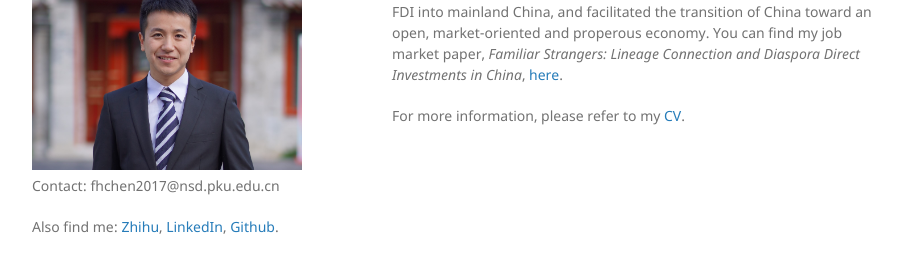
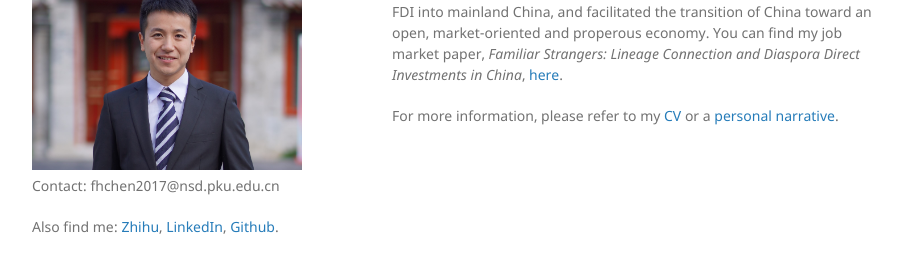
Before and after one commit to FanghaoChen/homepage, a Jekyll site: the page built from index.md, in a window 1280 px wide. Shown: the part 318-591 px from the top of the page, without its empty margins (178-1099 px from the left). Built offline with Jekyll 4.4.1, drawn with Linux system fonts in a browser that asks for light colours.

Commit message:
Update index.md

```diff
--- a/index.md
+++ b/index.md
@@ -9,4 +9,4 @@ Welcome! I'm a Ph.D. candidate in the National School of Development at Peking U
 
 I'm broadly interested in the economic theory and empirics related to firms, including but not limited to  development economics, international economics, urban economics, and industrial organization. The common thread of my research is in understanding industrial evolution in open economy, with a regional focus on China. My current focuses are how Chinese diasporas pinoneered in a premature market, provided the seeding FDI into mainland China, and facilitated the transition of China toward an open, market-oriented and properous economy. You can find my job market paper, _Familiar Strangers: Lineage Connection and Diaspora Direct Investments in China_, [here](./assets/familiar_stranger_draft_220303.pdf).
 
-For more information, please refer to my [CV](./assets/CV_FanghaoChen_220509.pdf).
+For more information, please refer to my [CV](./assets/CV_FanghaoChen_220509.pdf) or a [personal narrative](https://mp.weixin.qq.com/s?__biz=Mzg4MzE0ODY0Mw==&mid=2247491382&idx=1&sn=992dc4dda38bfd95d5c2b47848fc5a81&chksm=cf4a8d3af83d042c96f68c98b9406eab25df4ce418b6778fccdee755fc9e499decfb44498855&mpshare=1&scene=24&srcid=12203KNxFd0xsEh7nM7ZzhKn&sharer_sharetime=1639991731014&sharer_shareid=009d752390d3ca9d149b0d31038375f0#rd).
```
